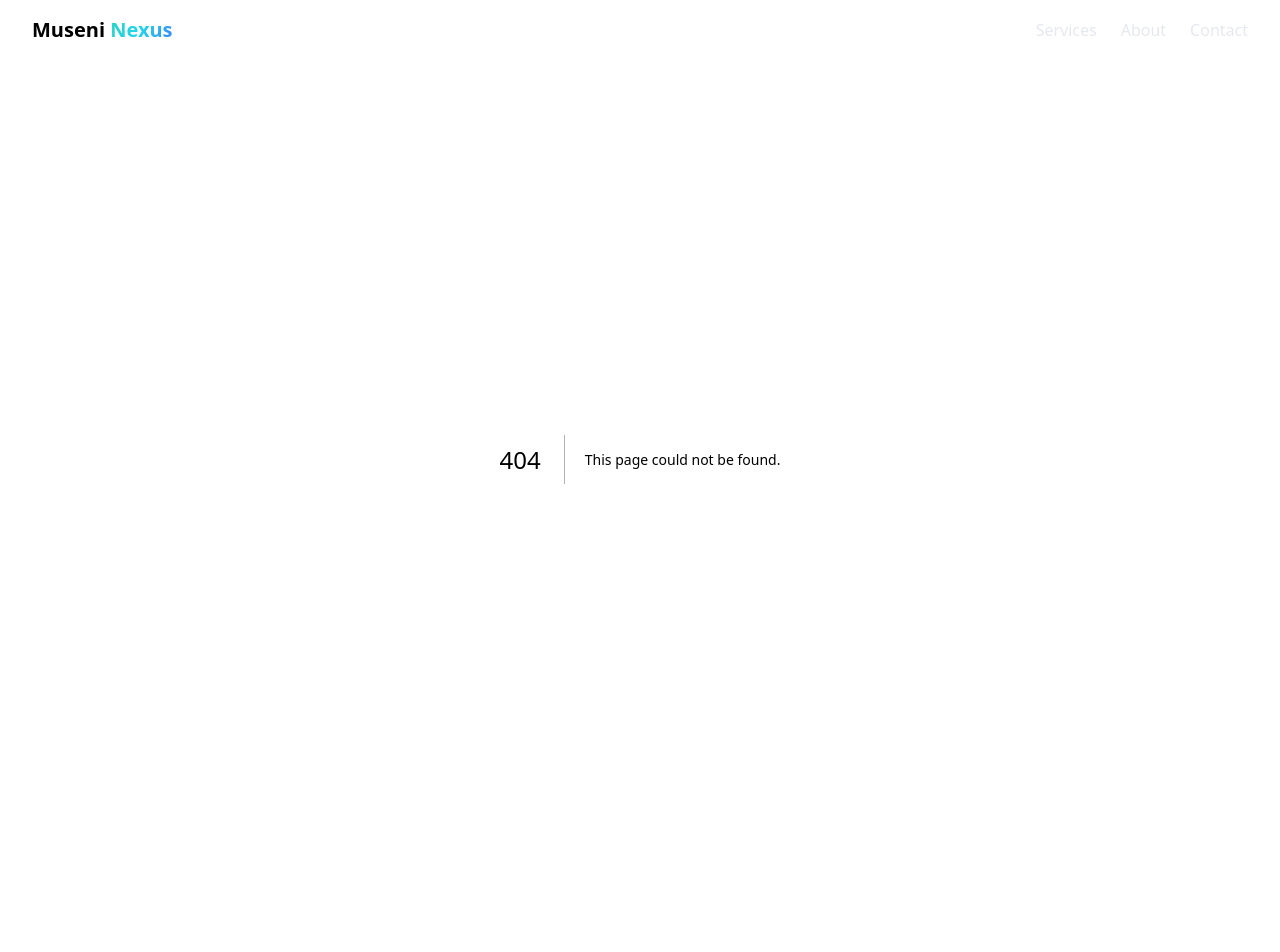
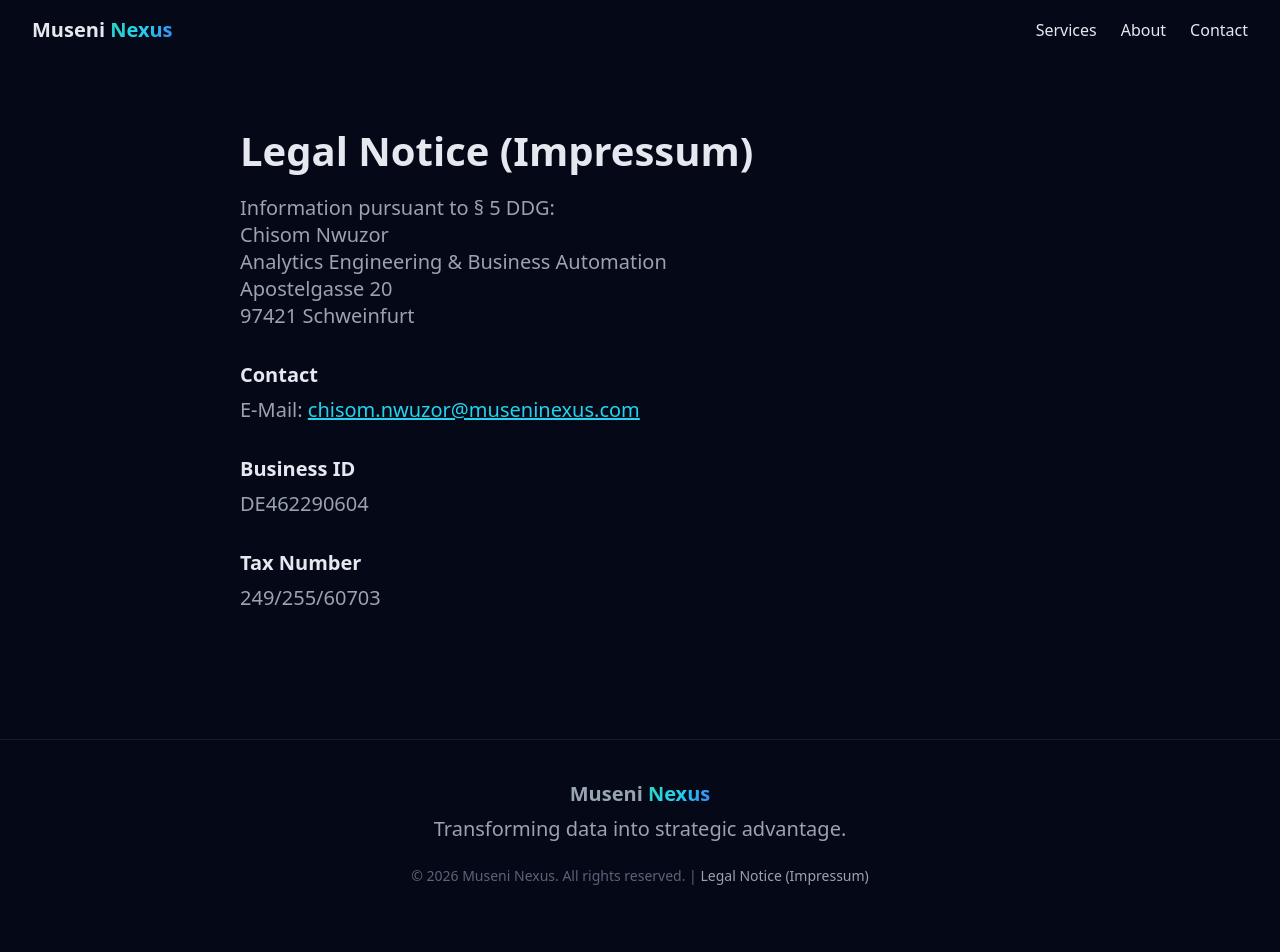
Before and after one commit to Chisom-TR/museni-nexus, a Next.js app: page /imprint in a window 1280 px wide. Before the commit this address had no page. Shown: the top 952 px of the page. After the commit the page ends 925 px from the top, so only its background shows below. Built offline with nearby package versions, Linux system fonts and the light colour scheme.

Commit message:
Add imprint page and footer legal-notice link

```diff
--- a/app/globals.css
+++ b/app/globals.css
@@ -126,6 +126,23 @@ p {
   font-size: 0.875rem;
 }
 
+/* Legal pages (Imprint / Privacy) */
+.legal {
+  max-width: 50rem;
+  margin: 0 auto;
+  padding: 4rem 2rem;
+  text-align: left;        /* legal text reads better left-aligned */
+}
+.legal h1 { font-size: 2.5rem; margin: 0 0 1rem; }
+.legal h2 { font-size: 1.25rem; margin: 2rem 0 0.5rem; }
+.legal a  { color: #22d3ee; }
+
+.footer-copy a {
+  color: #9aa3b2;          /* a touch brighter than the copyright text, so it reads as a link */
+  text-decoration: none;
+}
+.footer-copy a:hover { color: #22d3ee; }
+
 body {
   background-color: #050816;
   color: #e6e8f0;
--- /dev/null
+++ b/app/imprint/page.js
@@ -0,0 +1,24 @@
+export default function Imprint() {
+  return (
+    <section className="legal">
+      <h1>Legal Notice (Impressum)</h1>
+      <p>Information pursuant to § 5 DDG:</p>
+
+      <p>
+        Chisom Nwuzor<br />
+        Analytics Engineering &amp; Business Automation<br />
+        Apostelgasse 20<br />
+        97421 Schweinfurt
+      </p>
+
+      <h2>Contact</h2>
+      <p>E-Mail: <a href="mailto:chisom.nwuzor@museninexus.com">chisom.nwuzor@museninexus.com</a></p>
+
+      <h2>Business ID</h2>
+      <p>DE462290604</p>
+
+      <h2>Tax Number</h2>
+      <p>249/255/60703</p>
+    </section>
+  );
+}
--- a/app/layout.js
+++ b/app/layout.js
@@ -1,4 +1,5 @@
 import "./globals.css"
+import Link from "next/link";
 
 export default function RootLayout({ children }) {
   return (
@@ -22,7 +23,7 @@ export default function RootLayout({ children }) {
         <footer className="footer">
           <p className="footer-brand">Museni <span className="gradient-text">Nexus</span></p>
           <p className="footer-tagline">Transforming data into strategic advantage.</p>
-          <p className="footer-copy">© {new Date().getFullYear()} Museni Nexus. All rights reserved.</p>
+          <p className="footer-copy">© {new Date().getFullYear()} Museni Nexus. All rights reserved. | <Link href="/imprint">Legal Notice (Impressum)</Link></p>
         </footer>
       </body>
     </html>
```
